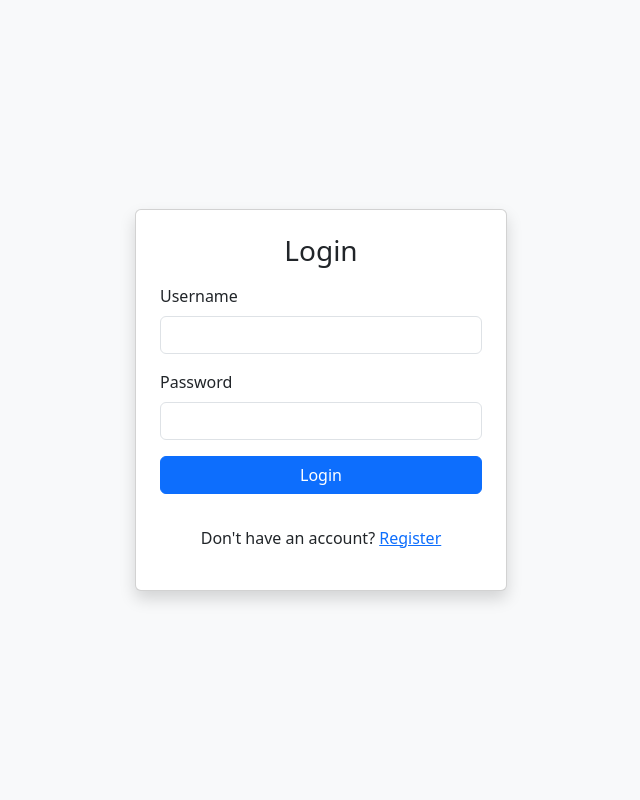
After one commit to Mahvish16/Travel-Booking, a Django app: page /login/ in a window 1280 px wide. The commit adds this page. Shown: the whole page, without its empty margins (319-959 px from the left). Run offline with Django 5.2, Linux system fonts and the light colour scheme; parts of the project's set-up code (start-up, migrations or seed data) failed here and were passed over.

Commit message:
Add Login API and improve home page and navbar

```diff
--- /dev/null
+++ b/travelbooking/booking/templates/booking/login.html
@@ -0,0 +1,42 @@
+{% load static %}
+<link href="https://cdn.jsdelivr.net/npm/bootstrap@5.3.0/dist/css/bootstrap.min.css" rel="stylesheet" integrity="sha384-9ndCyUaIbzAi2FUVXJi0CjmCapSmO7SnpJef0486qhLnuZ2cdeRhO02iuK6FUUVM" crossorigin="anonymous">
+<script src="https://cdn.jsdelivr.net/npm/bootstrap@5.3.0/dist/js/bootstrap.bundle.min.js" integrity="sha384-geWF76RCwLtnZ8qwWowPQNguL3RmwHVBC9FhGdlKrxdiJJigb/j/68SIy3Te4Bkz" crossorigin="anonymous"></script>
+
+<body class="bg-light">
+
+<div class="container d-flex justify-content-center align-items-center" style="min-height: 100vh;">
+    <div class="col-md-6 col-lg-4">
+        <div class="card shadow p-4">
+            <h3 class="text-center mb-3">Login</h3>
+
+            {% if messages %}
+                {% for message in messages %}
+                    <div class="alert alert-{{ message.tags }}">
+                        {{ message }}
+                    </div>
+                {% endfor %}
+            {% endif %}
+
+            <form method="post">
+                {% csrf_token %}
+                <div class="mb-3">
+                    <label for="username" class="form-label">Username</label>
+                    <input type="text" class="form-control" id="username" name="username" required>
+                </div>
+
+                <div class="mb-3">
+                    <label for="password" class="form-label">Password</label>
+                    <input type="password" class="form-control" id="password" name="password" required>
+                </div>
+
+                <div class="d-grid">
+                    <button type="submit" class="btn btn-primary">Login</button>
+                </div>
+            </form>
+
+            <p class="text-center mt-3">
+                Don't have an account? <a href="{% url 'register' %}">Register</a>
+            </p>
+        </div>
+    </div>
+</div>
--- a/travelbooking/booking/urls.py
+++ b/travelbooking/booking/urls.py
@@ -4,7 +4,6 @@ from . import views
 
 urlpatterns = [
     path('home/', views.home, name='home'),
-
-    # Auth
     path('register/', views.register, name='register'),
+    path('login/', views.login, name='login')
 ]
--- a/travelbooking/booking/views.py
+++ b/travelbooking/booking/views.py
@@ -2,11 +2,10 @@ from django.shortcuts import render,redirect
 from django.contrib.auth.forms import UserCreationForm
 from django.contrib import messages
 from django.contrib.auth.models import User
-from django.contrib.auth import authenticate,login,logout
+from django.contrib.auth import authenticate,login as auth_login
+from django.contrib.auth.decorators import login_required
+from django.contrib.auth.decorators import login_required
 
-def home(request):
-    user = request.user.username
-    return render(request, 'booking/home.html', {'username':user} )
 
 def register(request):
     if request.method == 'POST':
@@ -20,3 +19,23 @@ def register(request):
     else:
         form = UserCreationForm()
     return render(request, 'booking/register.html', {'form':form})
+
+def login(request):
+    if request.method == 'POST':
+        username= request.POST["username"]
+        password =  request.POST["password"]
+        user = authenticate(request, username=username, password=password)
+        if user is not None:
+            auth_login(request,user)
+            messages.success(request, 'Login successful!')
+            return redirect('home')
+        else:
+            messages.error(request, 'Invalid credentials')
+            return render(request, 'booking/login.html')
+    return render(request, 'booking/login.html')
+
+@login_required
+
+def home(request):
+    user = request.user.username
+    return render(request, 'booking/home.html', {'username':user} )
```
Also changed, not shown: travelbooking/booking/templates/booking/home.html (+8 -13 lines), travelbooking/booking/templates/booking/navbar.html (+13 -9 lines).
